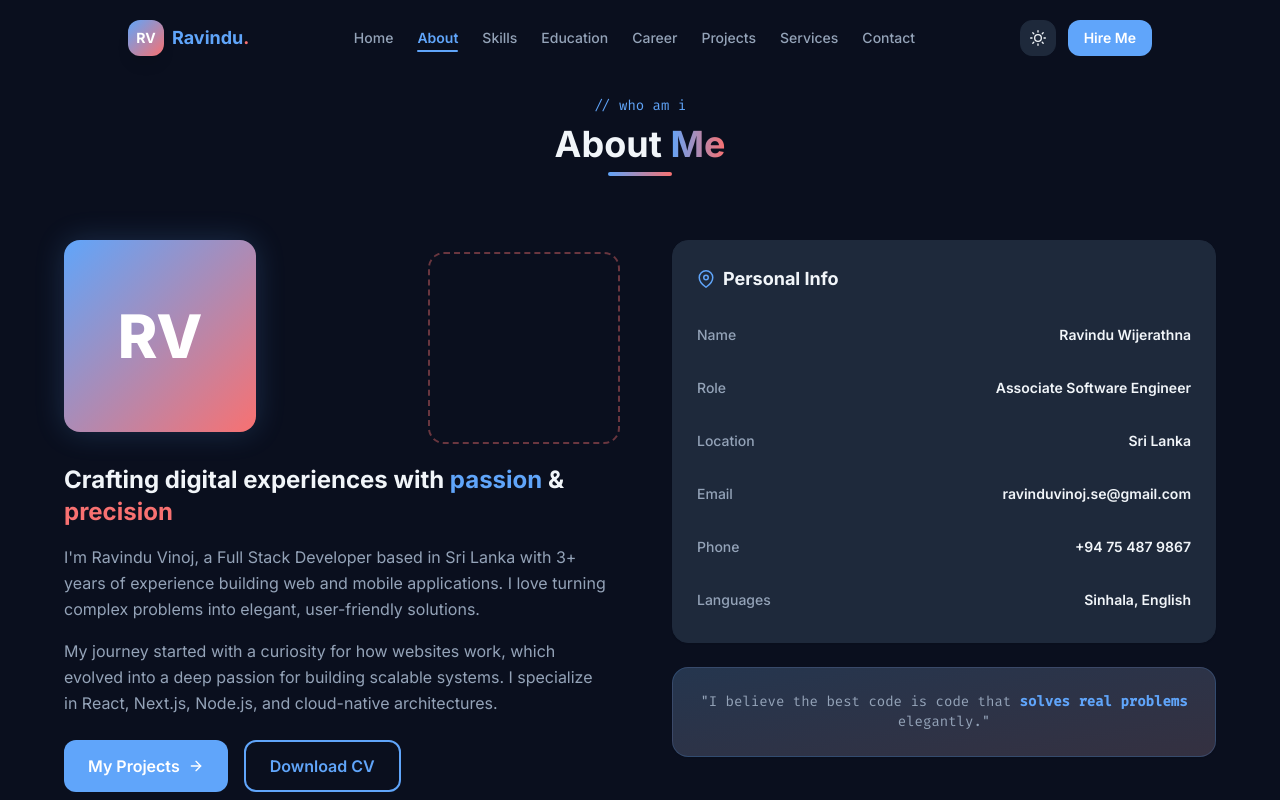
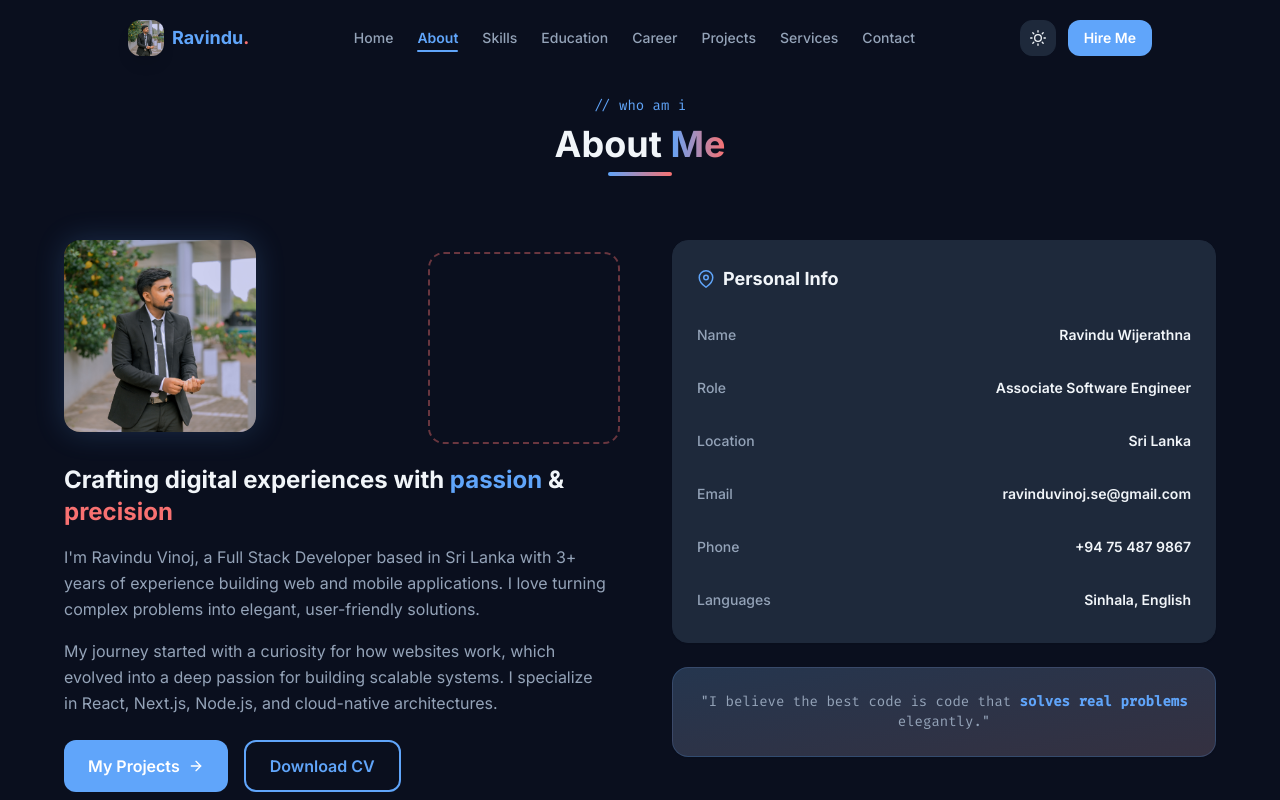
Before and after one commit to Ravinduvinoj/portfolio, a Next.js app: page /about in a window 1280 px wide. Shown: the top 800 px of the page. Built offline with nearby package versions, Linux system fonts and the light colour scheme.

Commit message:
feat: replace initials with avatar image in About and Navbar components

```diff
--- a/app/about/page.tsx
+++ b/app/about/page.tsx
@@ -36,9 +36,11 @@ export default function About() {
           {/* Left - bio */}
           <div className="animate-slide-in-left">
             <div className="relative mb-8">
-              <div className="w-48 h-48 rounded-2xl bg-gradient-to-br from-primary to-accent flex items-center justify-center text-white text-6xl font-black shadow-2xl glow-blue">
-                RV
-              </div>
+              <img
+                src="/avatar.jpg"
+                alt="Ravindu Vinoj avatar"
+                className="w-48 h-48 rounded-2xl shadow-2xl glow-blue object-cover"
+              />
               <div className="absolute -bottom-3 -right-3 w-48 h-48 rounded-2xl border-2 border-dashed border-accent/40" />
             </div>
 
--- a/components/Navbar.tsx
+++ b/components/Navbar.tsx
@@ -44,9 +44,11 @@ export default function Navbar({
       <div className="container-max flex items-center justify-between px-4 md:px-8 lg:px-16">
         {/* Logo */}
         <Link href="/" className="flex items-center gap-2 group">
-          <div className="w-9 h-9 rounded-xl bg-gradient-to-br from-primary to-accent flex items-center justify-center text-white font-bold text-sm shadow-lg group-hover:scale-110 transition-transform">
-            RV
-          </div>
+          <img
+            src="/avatar.jpg"
+            alt="Ravindu Vinoj"
+            className="w-9 h-9 rounded-xl shadow-lg object-cover group-hover:scale-110 transition-transform"
+          />
           <span className="font-bold text-lg hidden sm:block">
             <span className="text-primary">Ravindu</span>
             <span className="text-accent">.</span>
```
